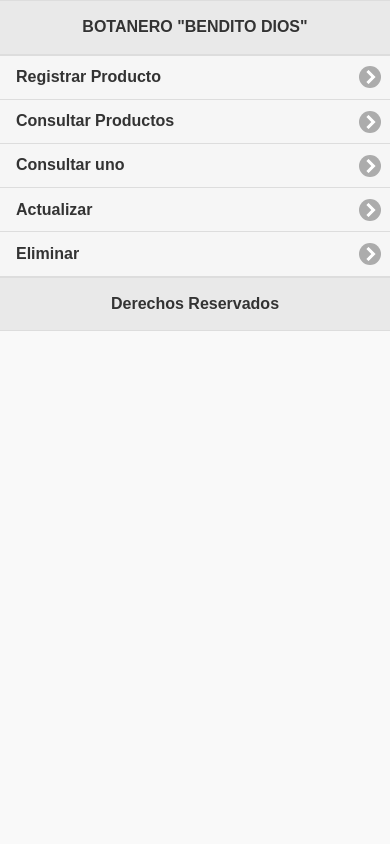
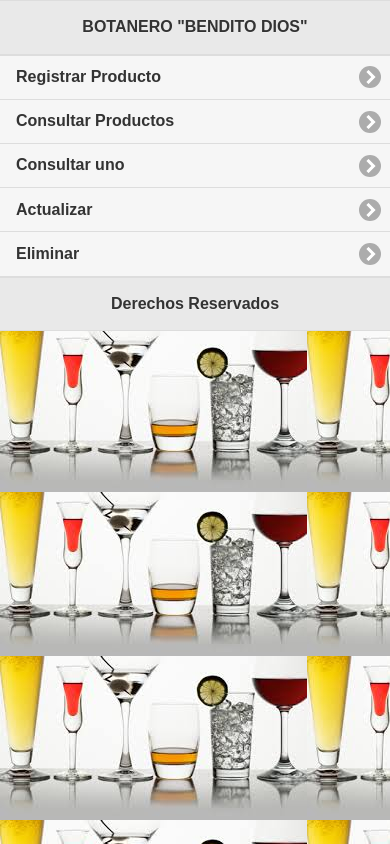
Before and after one commit to Lupita365/Botanero, a plain HTML site: page index.html in a window 390 px wide. Drawn offline with Linux system fonts and the light colour scheme.

Commit message:
3
se añadieron imagen

```diff
--- a/index.html
+++ b/index.html
@@ -10,6 +10,7 @@ script type ="text/javascript" charset="UTF-8" src="phonegap.js"></script>
 <script src="js/jquery.mobile-1.4.5.min.js"></script>
 
 <script type="text/javascript">
+
 $(document).ready(function inicio(){
 
   var btnGuardar=$("#guardar");
@@ -221,6 +222,9 @@ ul{
 a{
   color: black;
 }
+.ui-page{
+background:transparent url(images/777.jpg);
+}
 </style>
 </head>
 <body>
```
Also changed, not shown: images/777.jpg (added).
